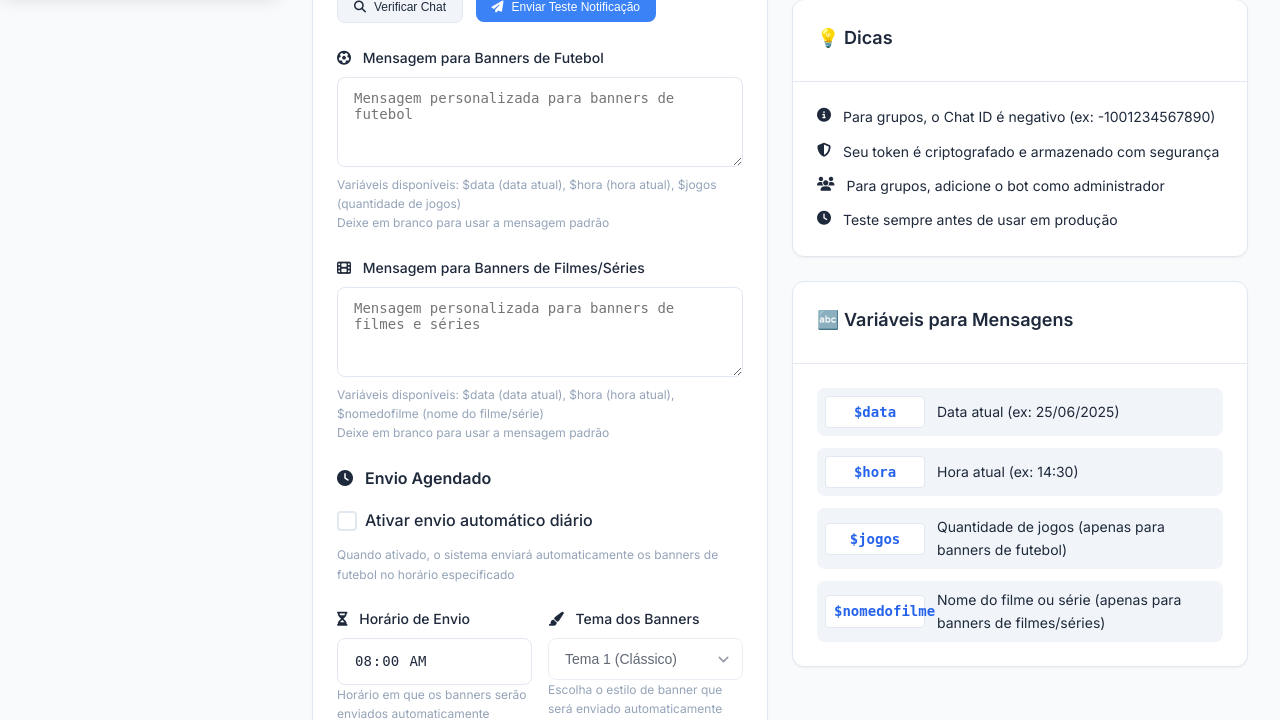
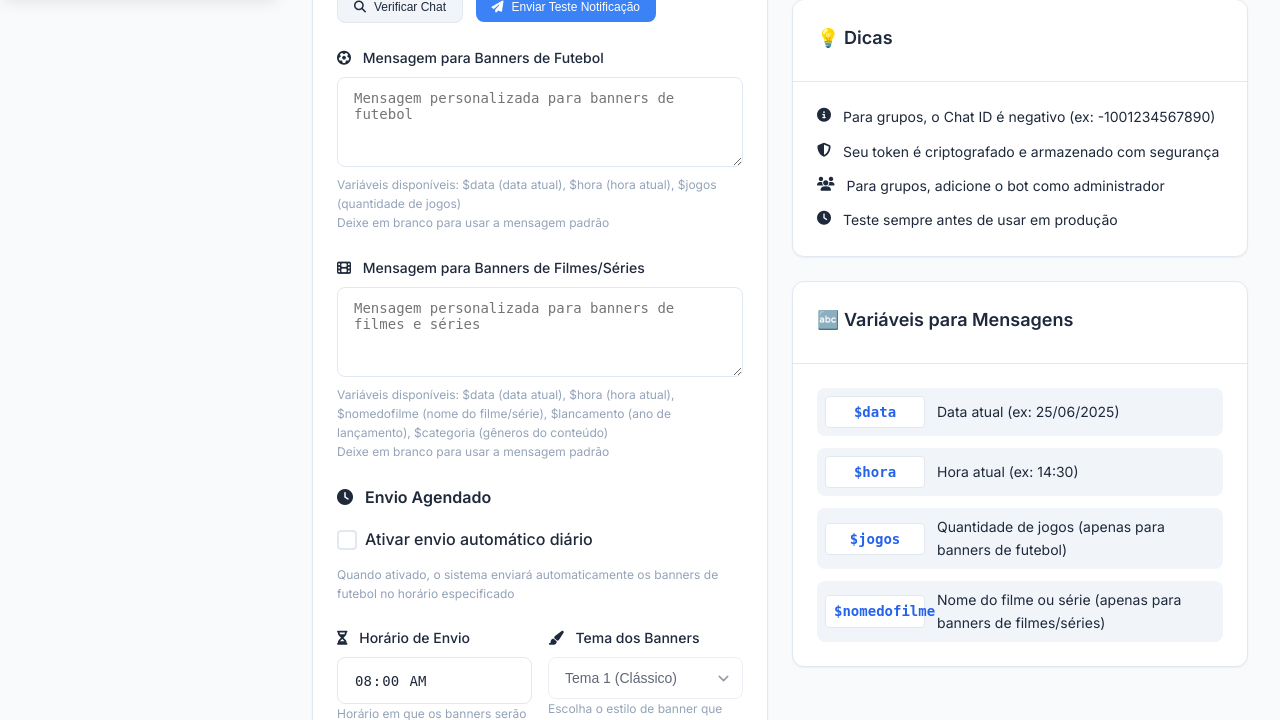
Before and after one commit to juninho877/drag10, a PHP site: page /admin/telegram.php in a window 1280 px wide. Shown: the part 806-1526 px from the top of the page. Run offline with PHP 8.4, Linux system fonts and the light colour scheme; the visitor is signed in with stand-in values (Sample User, id 1); data that the repository does not hold is empty; some libraries are stand-ins or nearby versions.

Commit message:
Atualizar variáveis disponíveis no Telegram

```diff
--- a/admin/telegram.php
+++ b/admin/telegram.php
@@ -198,7 +198,7 @@ include "includes/header.php";
                         <textarea id="movie_series_message" name="movie_series_message" class="form-input" rows="4"
                                   placeholder="Mensagem personalizada para banners de filmes e séries"><?php echo htmlspecialchars($currentSettings['movie_series_message'] ?? ''); ?></textarea>
                         <p class="text-xs text-muted mt-1">
-                            Variáveis disponíveis: $data (data atual), $hora (hora atual), $nomedofilme (nome do filme/série)
+                            Variáveis disponíveis: $data (data atual), $hora (hora atual), $nomedofilme (nome do filme/série), $lancamento (ano de lançamento), $categoria (gêneros do conteúdo)
                         </p>
                         <p class="text-xs text-muted">
                             Deixe em branco para usar a mensagem padrão
```
